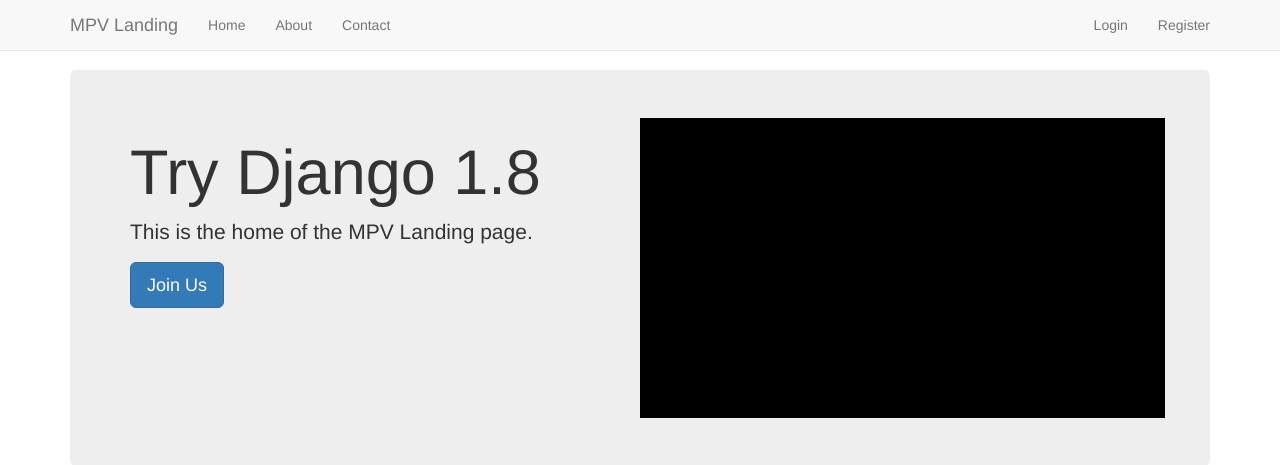
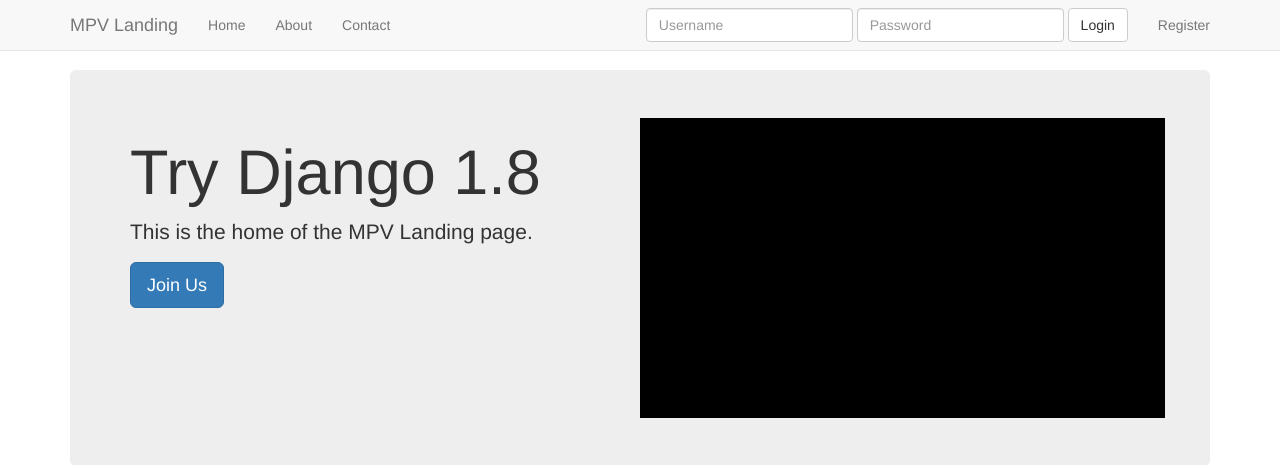
Before and after one commit to saurabhs92/mpvlanding, a Django app: page / in a window 1280 px wide. Shown: the top 465 px of the page. Run offline with Django 3.2, Linux system fonts and the light colour scheme; some libraries are stand-ins or nearby versions.

Commit message:
Added login fields to navbar.

```diff
--- a/src/templates/navbar.html
+++ b/src/templates/navbar.html
@@ -32,10 +32,22 @@
 	    {% if request.user.is_authenticated %}
             <li><a href="{% url 'auth_logout' %}">Logout</a></li>
 	    {% else %}
-            <li><a href="{% url 'auth_login' %}">Login</a></li>
             <li><a href="{% url 'registration_register' %}">Register</a></li>
 	    {% endif %}
           </ul>
+
+	  {% if not request.user.is_authenticated and not 'accounts/login' in request.get_full_path %}
+	  <form class='navbar-form navbar-right' method='POST' action='{% url 'auth_login' %}'>{% csrf_token %}
+	    <div class='form-group'>
+	      <input type='text' class='form-control' name='username' placeholder='Username'/>
+	    </div>
+	    <div class='form-group'>
+	      <input type='password' class='form-control' name='password' placeholder='Password'/>
+	    </div>
+	    <button type='submit' class='btn btn-default'>Login</button>
+	  </form>
+	  {% endif %}
+
         </div><!--/.nav-collapse -->
       </div>
     </nav>
```
Also changed, not shown: src/db.sqlite3.
